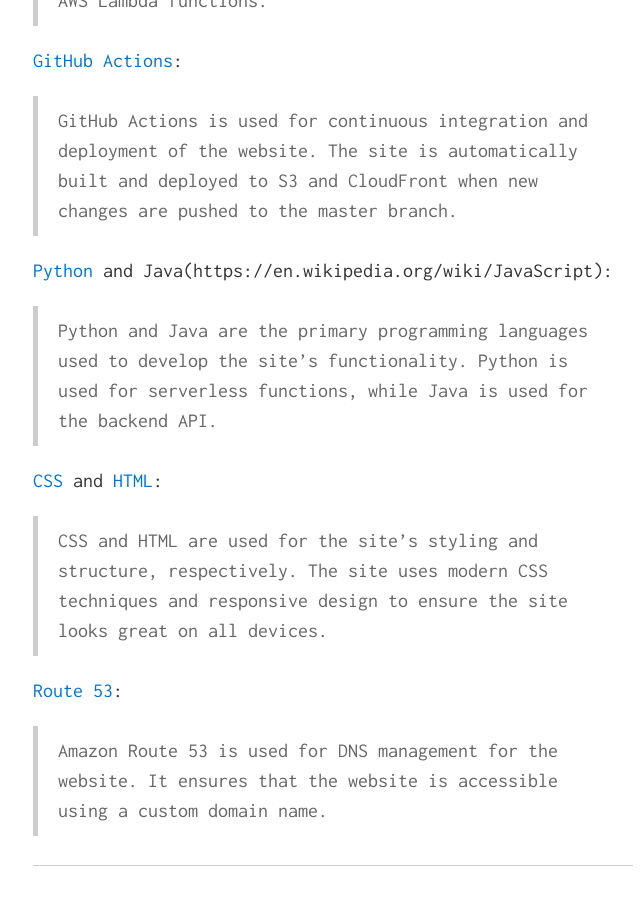
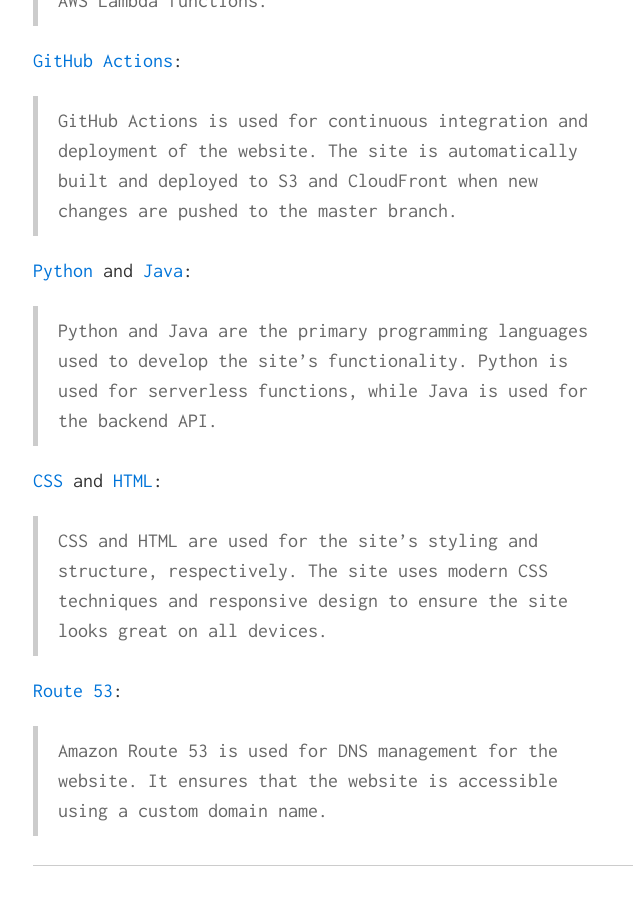
Before and after one commit to PendingUsername/PendingUsername.github.io, a Jekyll site: the page built from index.md, in a window 1280 px wide and 900 px high, scrolled down 1525 px. Shown: the whole window, without its empty margins (307-947 px from the left). Built offline with Jekyll 4.4.1, drawn with Linux system fonts in a browser that asks for light colours; our own code applies the rules of GitHub Pages for plain Markdown files.

Commit message:
Update index.md

```diff
--- a/index.md
+++ b/index.md
@@ -30,7 +30,7 @@ Technologies Used
 [GitHub Actions](https://github.com/features/actions):
 > GitHub Actions is used for continuous integration and deployment of the website. The site is automatically built and deployed to S3 and CloudFront when new changes are pushed to the master branch.
 
-[Python](https://www.python.org/) and Java(https://en.wikipedia.org/wiki/JavaScript):
+[Python](https://www.python.org/) and [Java](https://en.wikipedia.org/wiki/JavaScript):
 > Python and Java are the primary programming languages used to develop the site's functionality. Python is used for serverless functions, while Java is used for the backend API.
 
 [CSS](https://en.wikipedia.org/wiki/CSS) and [HTML](https://en.wikipedia.org/wiki/HTML):
```
